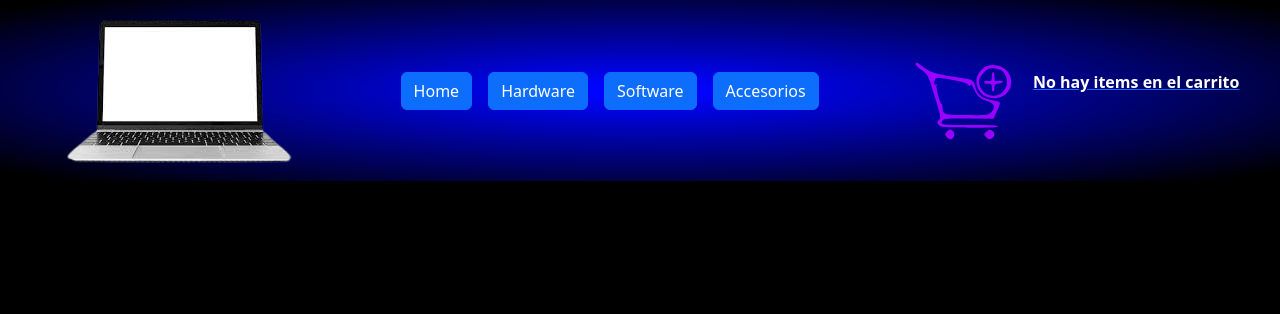
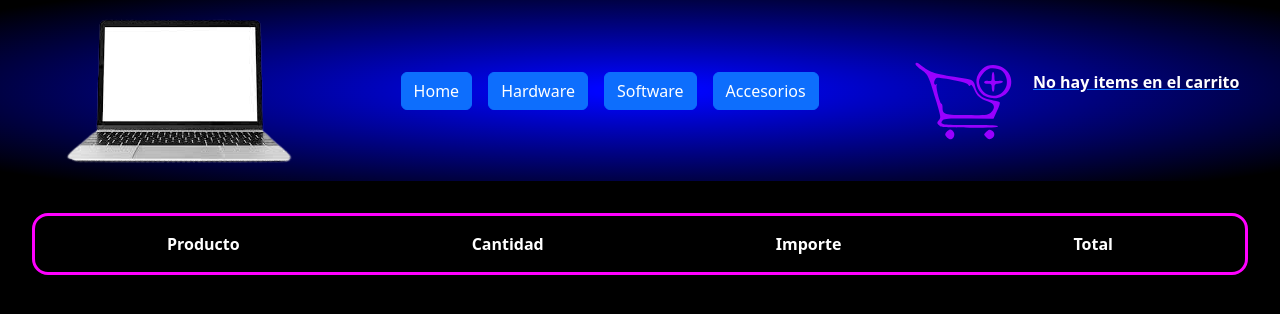
Before and after one commit to gabriel-shulman-1/GabrielShulmanReact-preEntrega, a React (Create React App) app: page /cart in a window 1280 px wide. Shown: the top 314 px of the page. Built offline with nearby package versions, Linux system fonts and the light colour scheme.

Commit message:
primera barra de detalle en Cart

```diff
--- a/src/App.css
+++ b/src/App.css
@@ -199,6 +199,22 @@ span{
   align-items: center;
 }
 
+.details{
+  display: flex;
+  flex-direction: row;
+  justify-content: space-around;
+  align-items: center;
+  margin: 2rem;
+  padding: 1rem;
+  border-radius: 1rem;
+  border-style: solid;
+  border-color: rgb(255, 0, 255);
+}
+
+.textDetail{
+  margin-bottom: 0;
+}
+
 @keyframes App-logo-spin {
   from {
     transform: rotate(0deg);
--- a/src/components/Cart.jsx
+++ b/src/components/Cart.jsx
@@ -4,7 +4,7 @@ export function Cart (){
 
     return(
         <>
-
+            <div className="details"><p className="textDetail">Producto</p><p className="textDetail">Cantidad</p><p className="textDetail">Importe</p><p className="textDetail">Total</p></div>
         </>
     )
 }
```
